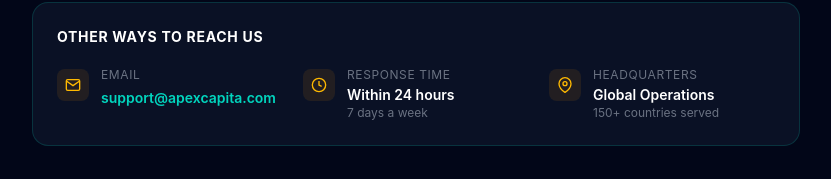
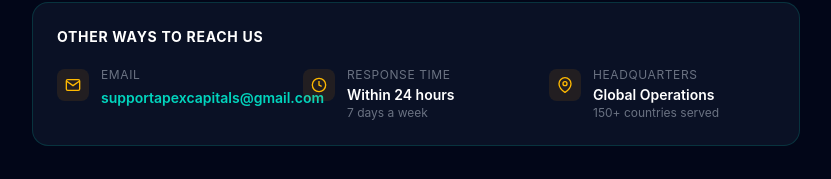
Before and after one commit to allbrightrukevwe/Apex-capital, a Next.js app: page /contact in a window 1280 px wide. Shown: the part 1260-1439 px from the top of the page, without its empty margins (224-1055 px from the left). Built offline with nearby package versions, Linux system fonts and the light colour scheme.

Commit message:
fix: update support email to supportapexcapitals@gmail.com

```diff
--- a/src/app/contact/components/ContactForm.tsx
+++ b/src/app/contact/components/ContactForm.tsx
@@ -185,8 +185,8 @@
               </div>
               <div>
                 <p className="text-gray-500 text-xs uppercase tracking-wider mb-0.5">Email</p>
-                <a href="mailto:support@apexcapita.com" className="text-teal-400 hover:text-teal-300 text-sm font-semibold transition">
-                  support@apexcapita.com
+                <a href="mailto:supportapexcapitals@gmail.com" className="text-teal-400 hover:text-teal-300 text-sm font-semibold transition">
+                  supportapexcapitals@gmail.com
                 </a>
               </div>
             </div>
--- a/src/app/dashboard/components/Sidebar.tsx
+++ b/src/app/dashboard/components/Sidebar.tsx
@@ -206,7 +206,7 @@
         {/* Bottom Section */}
         <div className="px-2.5 py-3 border-t border-teal-500/10 flex-shrink-0 space-y-0.5">
           <a
-            href="mailto:support@apexcapita.io"
+            href="mailto:supportapexcapitals@gmail.com"
             className="flex items-center gap-2.5 px-3 py-2 rounded-lg text-sm font-medium text-slate-400 hover:text-teal-400 hover:bg-teal-500/8 transition w-full"
           >
             <svg viewBox="0 0 24 24" className="w-4 h-4 flex-shrink-0" fill="none" stroke="currentColor" strokeWidth="2">
```
